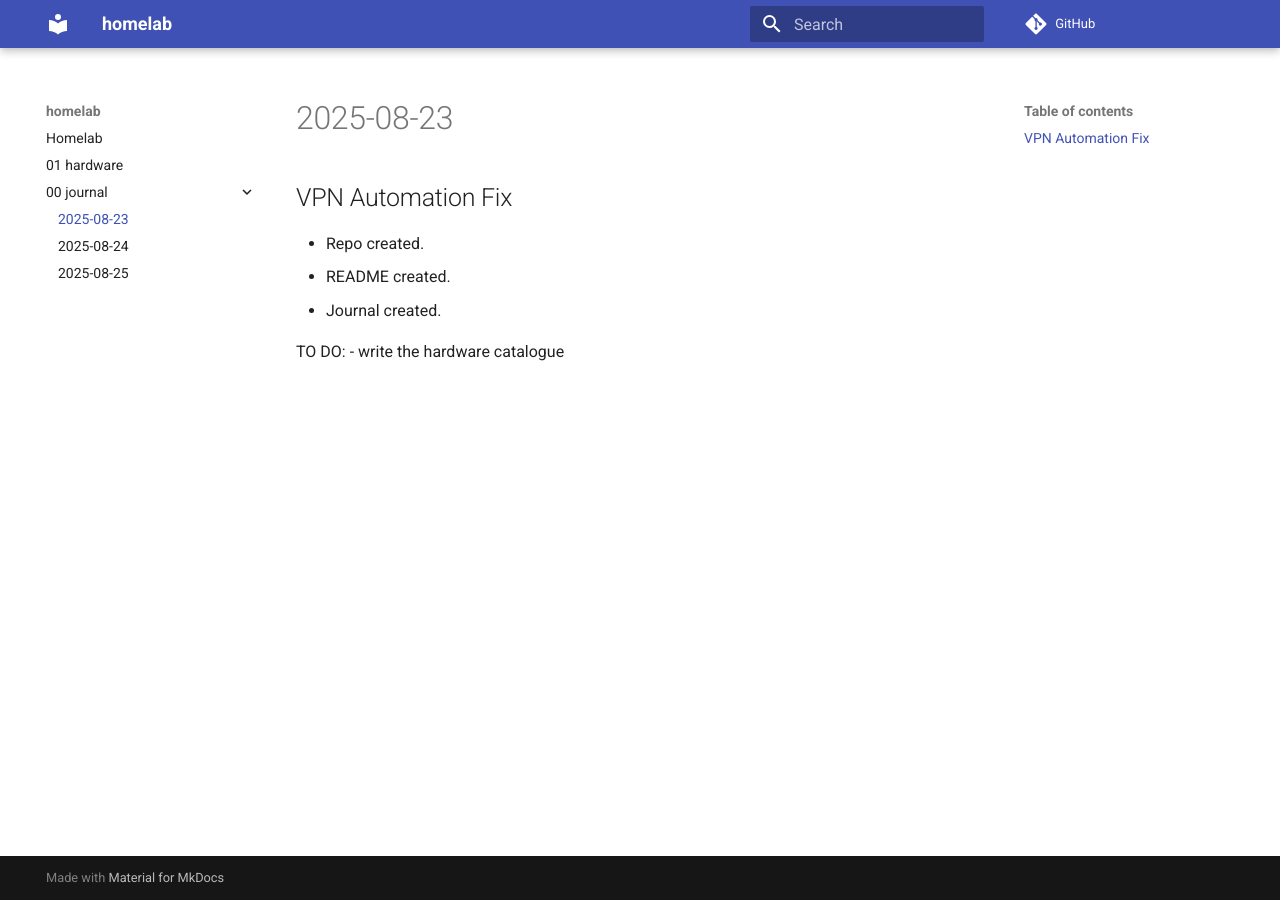
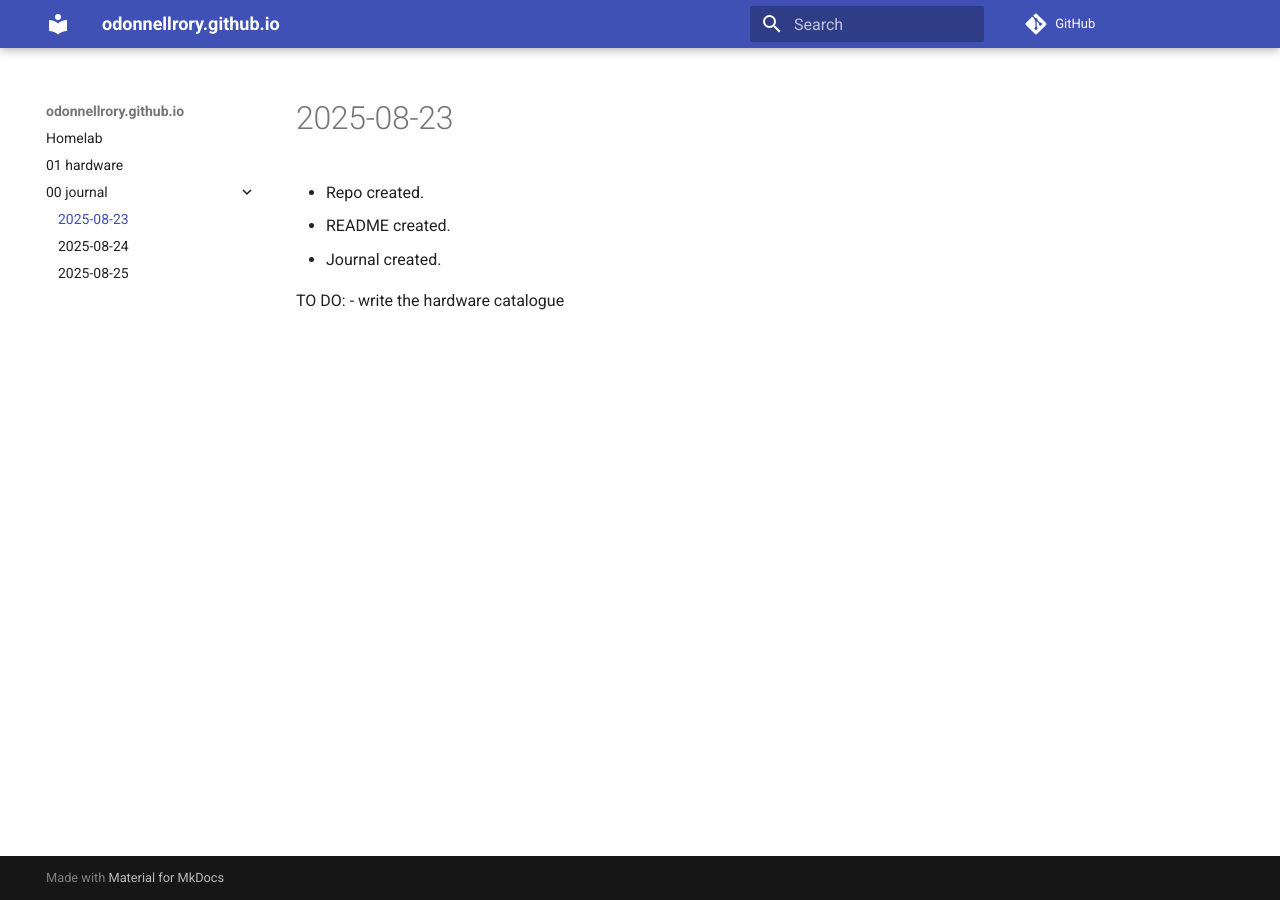
Before and after one commit to odonnellrory/odonnellrory.github.io, an MkDocs documentation site: the page built from docs/00-journal/2025-08-23.md, in a window 1280 px wide. Built offline with MkDocs 1.6.1 and Material for MkDocs 9.7.7, drawn with Linux system fonts in a browser that asks for light colours; comment, search, counter and statistics services are not loaded.

Commit message:
new yml file

```diff
--- a/docs/00-journal/2025-08-23.md
+++ b/docs/00-journal/2025-08-23.md
@@ -1,5 +1,5 @@
 # 2025-08-23
-## VPN Automation Fix
+
  - Repo created.
  - README created.
  - Journal created.
--- a/mkdocs.yml
+++ b/mkdocs.yml
@@ -1,4 +1,4 @@
-site_name: homelab
+site_name: odonnellrory.github.io
 repo_url: https://github.com/odonnellrory/odonnellrory.github.io
 theme:
   name: material
```
Also changed, not shown: 1 other file.
